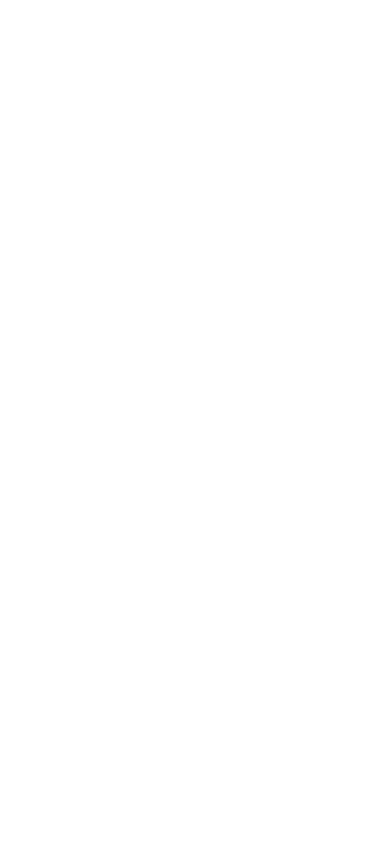
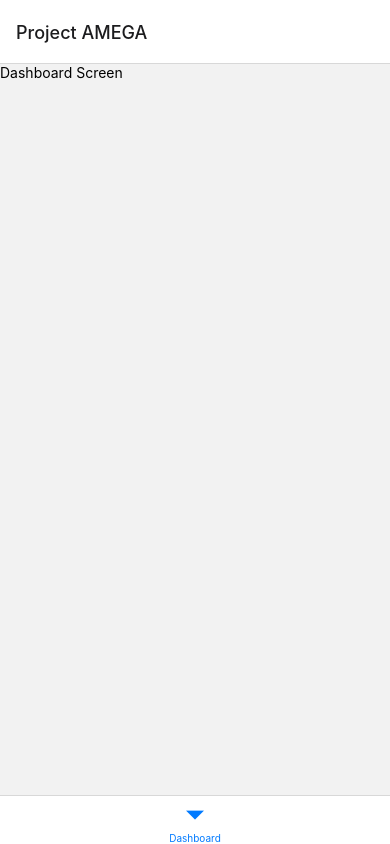
Before and after one commit to mrarslanark/project-amega, a React Native app: screen /Dashboard in a window 390 px wide. Built offline with nearby package versions, Linux system fonts and the light colour scheme.

Commit message:
feat: add bottom bar, dashboard stack and related screens

```diff
--- a/App.tsx
+++ b/App.tsx
@@ -1,12 +1,23 @@
 import React from 'react';
-import {SafeAreaView, StatusBar} from 'react-native';
+import {SafeAreaView, StatusBar, StyleSheet} from 'react-native';
+import Navigator from './src/navigation';
+import {NavigationContainer} from '@react-navigation/native';
 
 const App: React.FC = (): React.JSX.Element => {
   return (
-    <SafeAreaView>
+    <SafeAreaView style={styles.wrapper}>
       <StatusBar barStyle={'dark-content'} />
+      <NavigationContainer>
+        <Navigator />
+      </NavigationContainer>
     </SafeAreaView>
   );
 };
 
+const styles = StyleSheet.create({
+  wrapper: {
+    flex: 1,
+  },
+});
+
 export default App;
--- /dev/null
+++ b/src/navigation/Dashboard/index.tsx
@@ -0,0 +1,22 @@
+import {createNativeStackNavigator} from '@react-navigation/native-stack';
+import React from 'react';
+import Dashboard from '../../screens/Dashboard';
+import Detail from '../../screens/Detail';
+import {DashboardStackParamList} from './types';
+
+const Stack = createNativeStackNavigator<DashboardStackParamList>();
+
+const DashboardStack: React.FC = (): React.JSX.Element => {
+  return (
+    <Stack.Navigator>
+      <Stack.Screen
+        name="Dashboard"
+        component={Dashboard}
+        options={{title: 'Project AMEGA'}}
+      />
+      <Stack.Screen name="Detail" component={Detail} />
+    </Stack.Navigator>
+  );
+};
+
+export default DashboardStack;
--- /dev/null
+++ b/src/navigation/index.tsx
@@ -0,0 +1,19 @@
+import {createBottomTabNavigator} from '@react-navigation/bottom-tabs';
+import React from 'react';
+import DashboardStack from './Dashboard';
+
+const BottomTab = createBottomTabNavigator();
+
+const Navigator: React.FC = (): React.JSX.Element => {
+  return (
+    <BottomTab.Navigator screenOptions={{headerShown: false}}>
+      <BottomTab.Screen
+        name="DashboardStack"
+        component={DashboardStack}
+        options={{title: 'Dashboard'}}
+      />
+    </BottomTab.Navigator>
+  );
+};
+
+export default Navigator;
--- /dev/null
+++ b/src/screens/Dashboard/index.tsx
@@ -0,0 +1,13 @@
+import React from 'react';
+import {Text, View} from 'react-native';
+import {DashboardProps} from '../../navigation/Dashboard/types';
+
+const Dashboard: React.FC<DashboardProps> = (): React.JSX.Element => {
+  return (
+    <View>
+      <Text>Dashboard Screen</Text>
+    </View>
+  );
+};
+
+export default Dashboard;
--- /dev/null
+++ b/src/screens/Detail/index.tsx
@@ -0,0 +1,12 @@
+import React from 'react';
+import {Text, View} from 'react-native';
+
+const Detail: React.FC = (): React.JSX.Element => {
+  return (
+    <View>
+      <Text>Detail Screen</Text>
+    </View>
+  );
+};
+
+export default Detail;
```
Also changed, not shown: src/navigation/Dashboard/types.d.ts (added, +16 -0 lines), src/navigation/MarketData/index.tsx (added), src/navigation/Profile/index.tsx (added).
